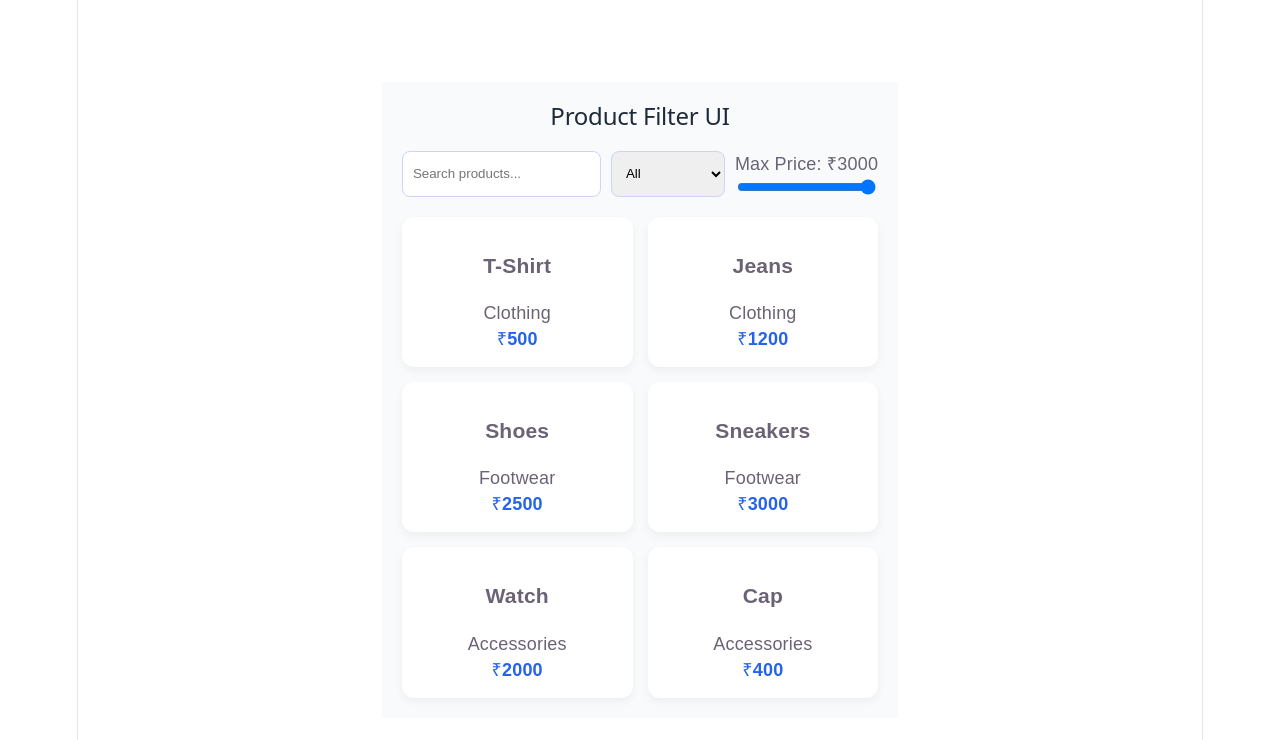
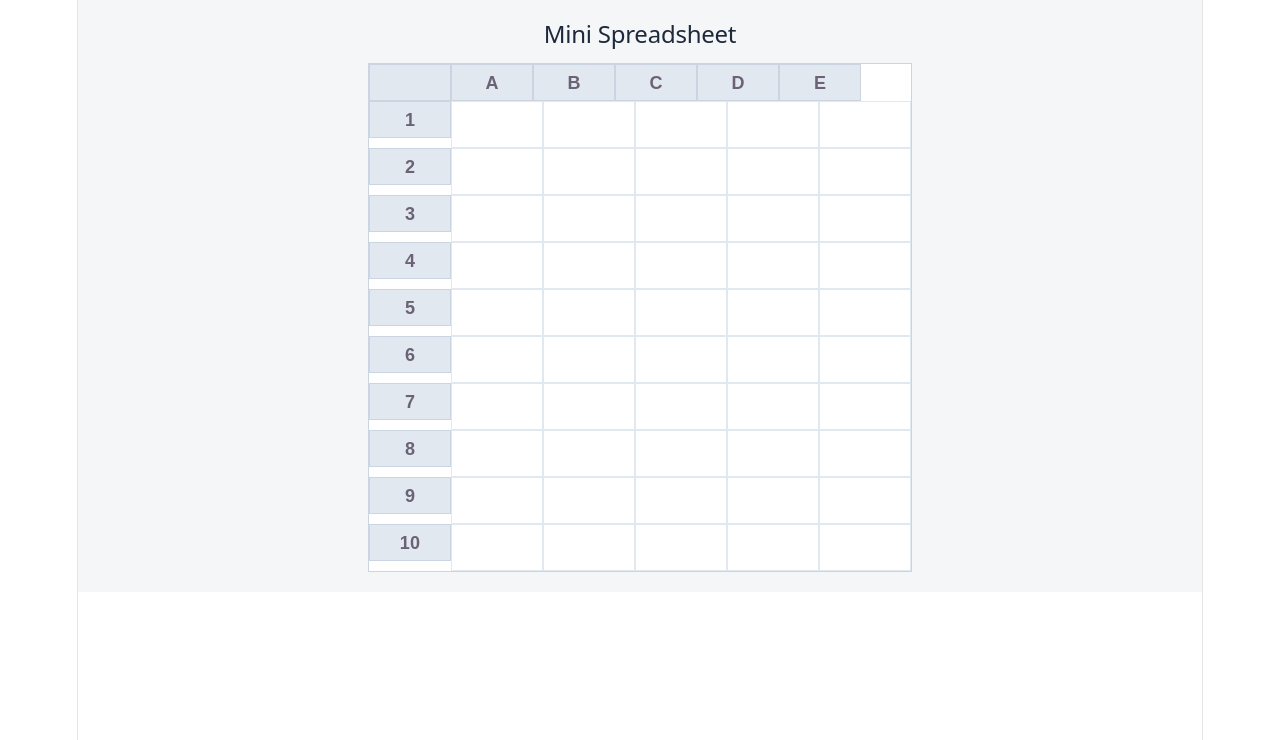
Before and after one commit to gayathrimp05/DailyStudy, a React (Vite) app in the folder frontend/Dailystudy/: page / in a window 1280 px wide. Shown: the top 740 px of the page. Built offline with nearby package versions, Linux system fonts and the light colour scheme.

Commit message:
spreedsheet

```diff
--- a/frontend/Dailystudy/src/App.jsx
+++ b/frontend/Dailystudy/src/App.jsx
@@ -1,7 +1,7 @@
-import Day21 from "./day21";
+import Day23 from "./day23";
 
 function App() {
-  return <Day21/>;
+  return <Day23/>;
 }
 
 export default App;
--- /dev/null
+++ b/frontend/Dailystudy/src/day23.jsx
@@ -0,0 +1,125 @@
+import React, { useState } from "react";
+
+const ROWS = 10;
+const COLS = 5;
+
+const getColName = (col) => String.fromCharCode(65 + col); // A, B, C...
+
+const Day23 = () => {
+  const [grid, setGrid] = useState(
+    Array.from({ length: ROWS }, () =>
+      Array.from({ length: COLS }, () => "")
+    )
+  );
+
+  // Get cell value safely
+  const getCellValue = (ref) => {
+    const col = ref.charCodeAt(0) - 65;
+    const row = parseInt(ref.slice(1)) - 1;
+
+    if (row >= 0 && row < ROWS && col >= 0 && col < COLS) {
+      const value = grid[row][col];
+      return isNaN(value) ? 0 : Number(value);
+    }
+    return 0;
+  };
+
+  // Evaluate formulas like =A1+B2
+  const evaluate = (value) => {
+    if (!value.startsWith("=")) return value;
+
+    try {
+      const expr = value
+        .substring(1)
+        .replace(/[A-Z][0-9]+/g, (match) => getCellValue(match));
+
+      return eval(expr);
+    } catch {
+      return "ERR";
+    }
+  };
+
+  const handleChange = (row, col, value) => {
+    const newGrid = grid.map((r) => [...r]);
+    newGrid[row][col] = value;
+    setGrid(newGrid);
+  };
+
+  return (
+    <div style={styles.container}>
+      <h2 style={styles.title}>Mini Spreadsheet</h2>
+
+      <div style={styles.table}>
+        {/* Header Row */}
+        <div style={styles.row}>
+          <div style={styles.headerCell}></div>
+          {Array.from({ length: COLS }).map((_, col) => (
+            <div key={col} style={styles.headerCell}>
+              {getColName(col)}
+            </div>
+          ))}
+        </div>
+
+        {/* Data Rows */}
+        {grid.map((rowData, row) => (
+          <div key={row} style={styles.row}>
+            <div style={styles.headerCell}>{row + 1}</div>
+
+            {rowData.map((cell, col) => (
+              <input
+                key={col}
+                value={cell}
+                onChange={(e) =>
+                  handleChange(row, col, e.target.value)
+                }
+                style={styles.cell}
+                placeholder={evaluate(cell)}
+              />
+            ))}
+          </div>
+        ))}
+      </div>
+    </div>
+  );
+};
+
+export default Day23;
+
+// Styles (Spreadsheet-like UI)
+const styles = {
+  container: {
+    padding: "20px",
+    fontFamily: "Arial, sans-serif",
+    backgroundColor: "#f4f6f8",
+  },
+  title: {
+    textAlign: "center",
+    marginBottom: "15px",
+    color: "#1e293b",
+  },
+  table: {
+    display: "inline-block",
+    border: "1px solid #cbd5e1",
+    backgroundColor: "#fff",
+  },
+  row: {
+    display: "flex",
+  },
+  headerCell: {
+    width: "80px",
+    height: "35px",
+    border: "1px solid #cbd5e1",
+    backgroundColor: "#e2e8f0",
+    display: "flex",
+    alignItems: "center",
+    justifyContent: "center",
+    fontWeight: "bold",
+  },
+  cell: {
+    width: "80px",
+    height: "35px",
+    border: "1px solid #e2e8f0",
+    padding: "5px",
+    outline: "none",
+  },
+};
```
